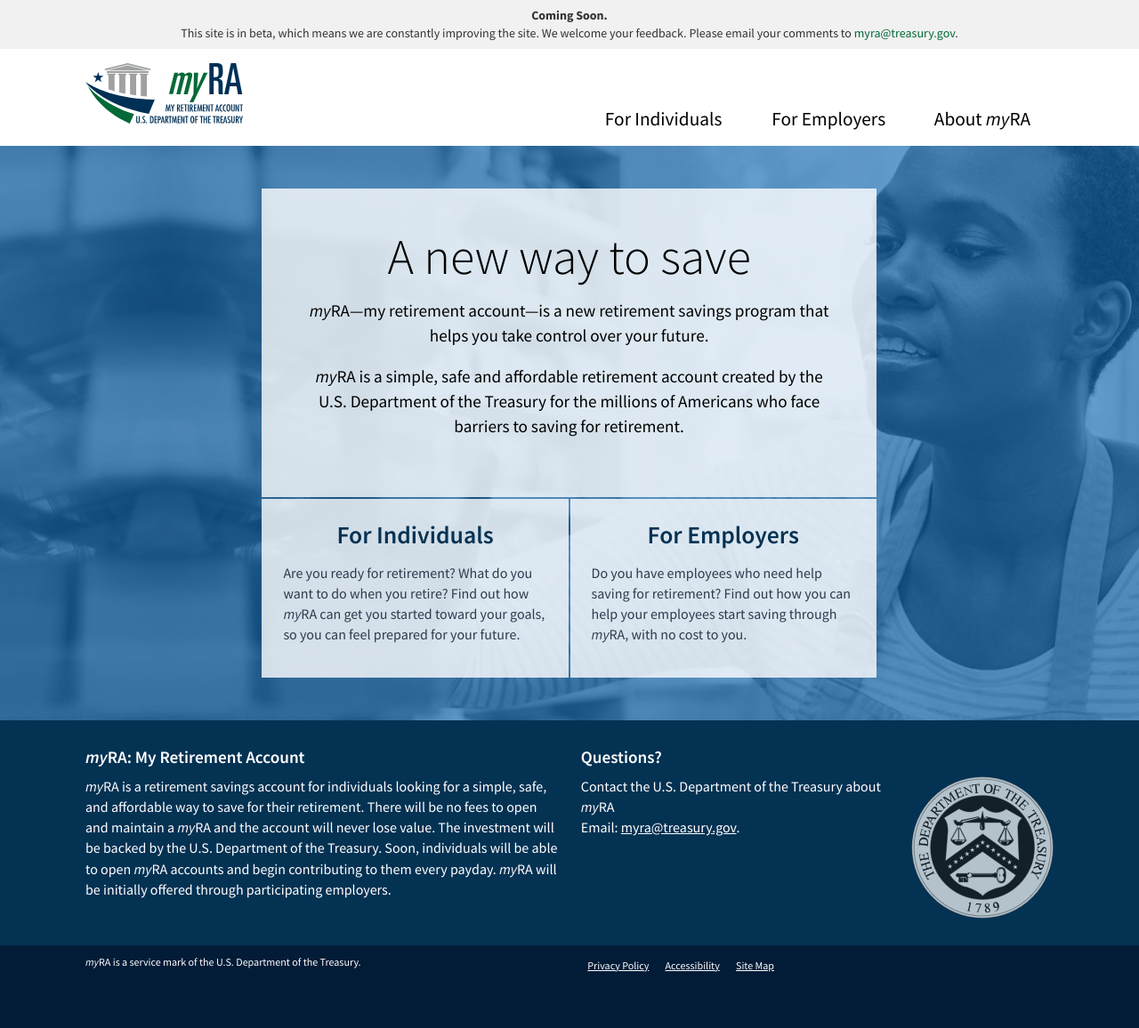
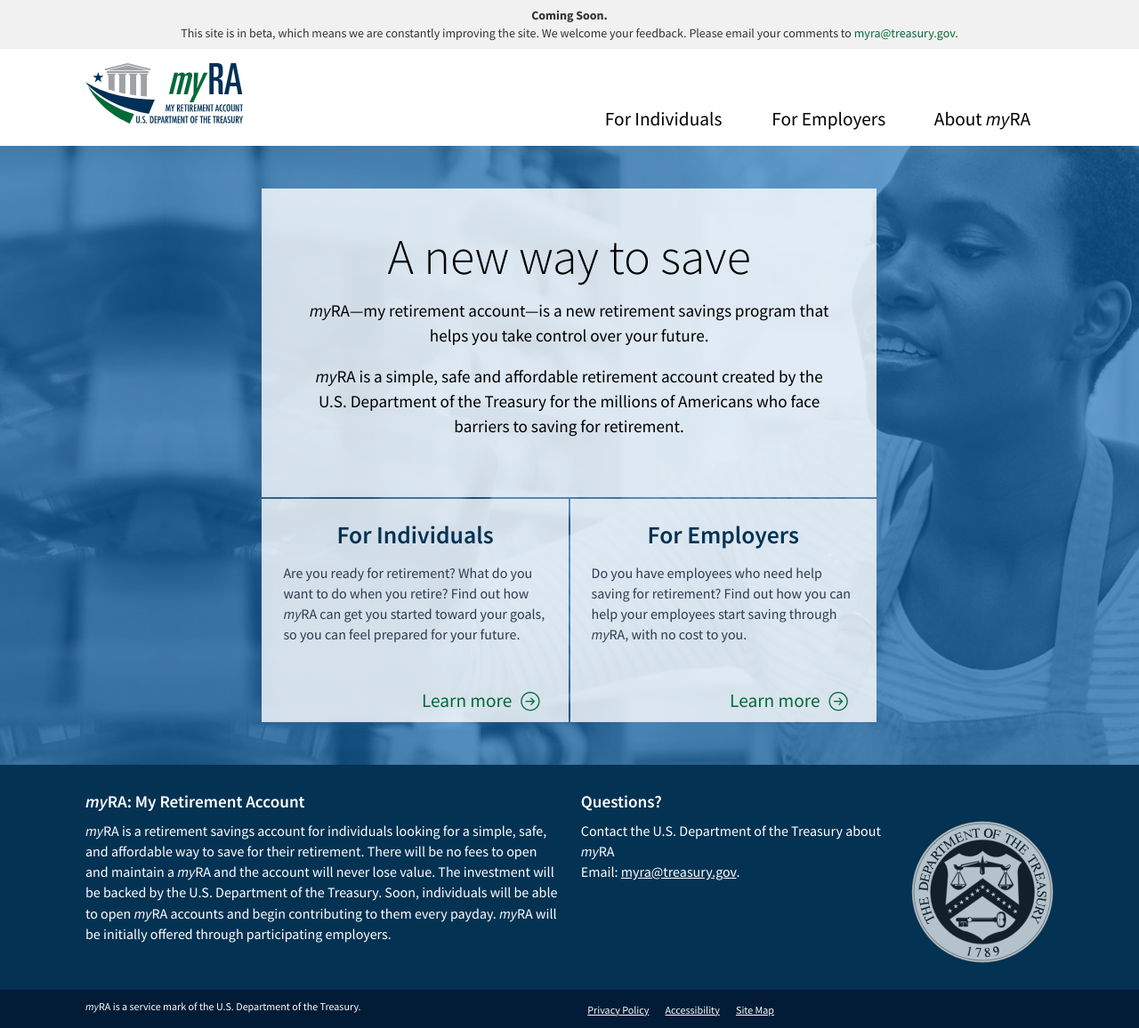
Before and after one commit to 18F/myra, a Jekyll site: the page built from index.html, in a window 1280 px wide. Shown: the whole page at 89% size. Built offline with Jekyll 4.4.1, drawn with Linux system fonts in a browser that asks for light colours; before the commit the page ends 1106 px from its top, so only the background shows below that.

Commit message:
height on home hero

```diff
--- a/static/_sass/_custom.scss
+++ b/static/_sass/_custom.scss
@@ -1704,6 +1704,11 @@
 .home {
   .hero {
     background-image: url('../img/hero-bg-1.jpg');
+
+    .container {
+      height: 600px;
+
+    }
   }
 
   .block {
```
